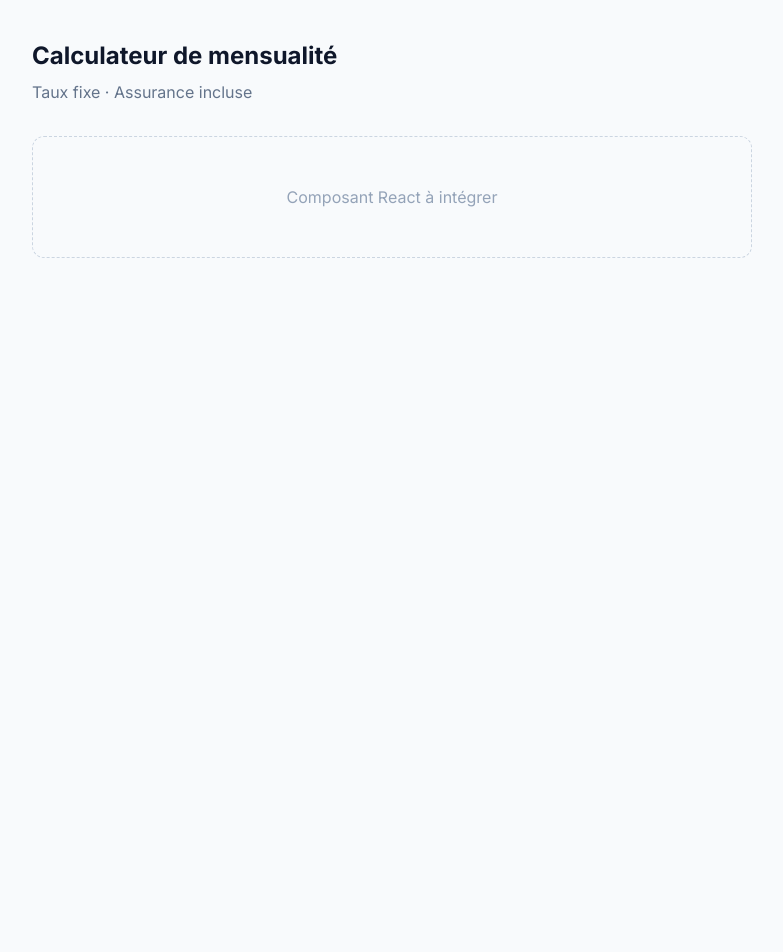
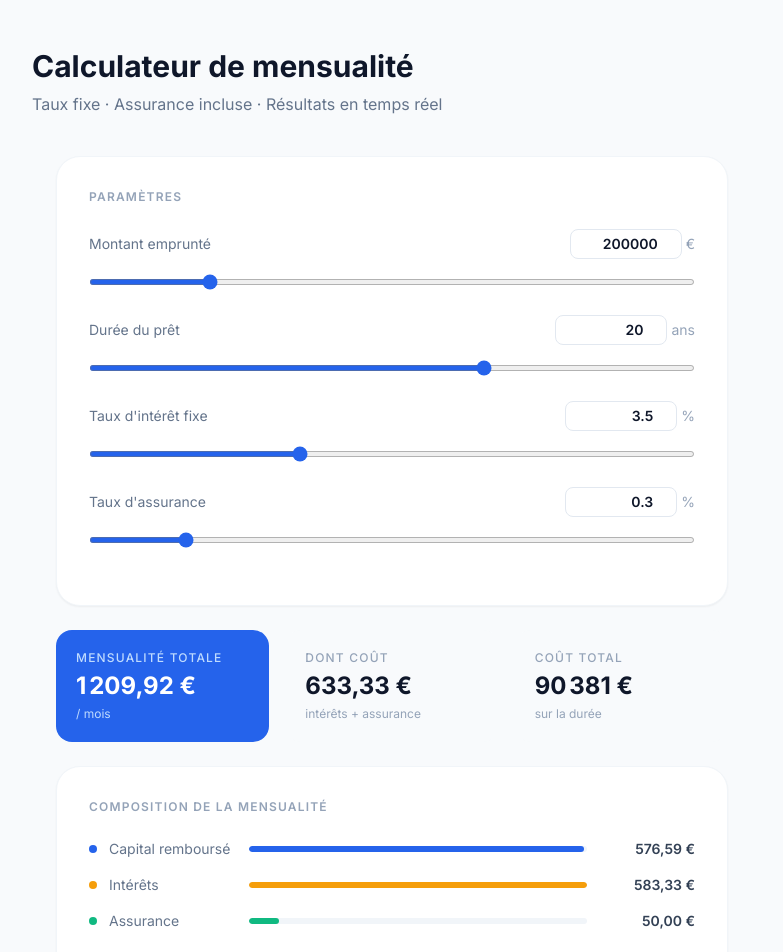
Before and after one commit to Levhoj/projet_immoV2, a Next.js app: page /outils/calculateur-mensualite in a window 1280 px wide. Shown: the top 952 px of the page, without its empty margins (248-1031 px from the left). Before the commit the page ends 800 px from the top, so only its background shows below. Built offline with nearby package versions, Linux system fonts and the light colour scheme.

Commit message:
Calculateur mensualité

```diff
--- a/src/app/outils/calculateur-mensualite/page.tsx
+++ b/src/app/outils/calculateur-mensualite/page.tsx
@@ -1,18 +1,14 @@
-/**
- * Page outil : Calculateur de mensualité
- * TODO : remplacer le placeholder par <CalculateurMensualite />
- *        en convertissant le widget HTML en composant React.
- */
+import CalculateurMensualite from '@/components/calculateurs/CalculateurMensualite'
+
 export default function CalculateurMensualitePage() {
   return (
-    <div className="max-w-3xl mx-auto px-6 py-10">
-      <h1 className="text-2xl font-bold text-slate-900 mb-2">
-        Calculateur de mensualité
-      </h1>
-      <p className="text-slate-500 mb-8">Taux fixe · Assurance incluse</p>
-      {/* TODO: <CalculateurMensualite /> */}
-      <div className="border border-dashed border-slate-300 rounded-xl p-12 text-center text-slate-400">
-        Composant React à intégrer
+    <div className="min-h-screen bg-slate-50">
+      <div className="max-w-3xl mx-auto px-6 py-12">
+        <div className="mb-10">
+          <h1 className="text-3xl font-bold text-slate-900 mb-2">Calculateur de mensualité</h1>
+          <p className="text-slate-500">Taux fixe · Assurance incluse · Résultats en temps réel</p>
+        </div>
+        <CalculateurMensualite />
       </div>
     </div>
   )
--- /dev/null
+++ b/src/components/calculateurs/CalculateurMensualite.tsx
@@ -0,0 +1,156 @@
+'use client'
+
+import { useState, useCallback } from 'react'
+
+function calculerMensualite(capital: number, tauxAnnuel: number, dureeAns: number): number {
+  const r = tauxAnnuel / 100 / 12
+  const n = dureeAns * 12
+  if (r === 0) return capital / n
+  return (capital * r * Math.pow(1 + r, n)) / (Math.pow(1 + r, n) - 1)
+}
+
+function fmt(n: number): string {
+  return n.toLocaleString('fr-FR', { minimumFractionDigits: 2, maximumFractionDigits: 2 }) + ' €'
+}
+
+function fmtInt(n: number): string {
+  return Math.round(n).toLocaleString('fr-FR') + ' €'
+}
+
+function pct(n: number): string {
+  return n.toFixed(2).replace('.', ',') + ' %'
+}
+
+interface FieldProps {
+  label: string
+  id: string
+  value: number
+  min: number
+  max: number
+  step: number
+  sliderMax?: number
+  unit?: string
+  onChange: (v: number) => void
+}
+
+function Field({ label, id, value, min, max, step, sliderMax, unit, onChange }: FieldProps) {
+  return (
+    <div className="mb-6">
+      <div className="flex justify-between items-center mb-2">
+        <label htmlFor={id} className="text-sm text-slate-500">{label}</label>
+        <div className="flex items-center gap-1">
+          <input
+            type="number"
+            id={id}
+            value={value}
+            min={min}
+            max={max}
+            step={step}
+            onChange={e => onChange(parseFloat(e.target.value) || 0)}
+            className="w-28 text-right text-sm font-semibold text-slate-900 border border-slate-200 rounded-lg px-2 py-1 focus:outline-none focus:border-blue-400 bg-white"
+          />
+          {unit && <span className="text-sm text-slate-400">{unit}</span>}
+        </div>
+      </div>
+      <input
+        type="range"
+        min={min}
+        max={sliderMax ?? max}
+        step={step}
+        value={Math.min(value, sliderMax ?? max)}
+        onChange={e => onChange(parseFloat(e.target.value))}
+        className="w-full accent-blue-600 h-1.5 rounded-full"
+      />
+    </div>
+  )
+}
+
+interface MetricProps {
+  label: string
+  value: string
+  sub?: string
+  highlight?: boolean
+}
+
+function Metric({ label, value, sub, highlight }: MetricProps) {
+  return (
+    <div className={`rounded-2xl p-5 flex flex-col gap-1 ${highlight ? 'bg-blue-600 text-white' : 'bg-slate-50 text-slate-900'}`}>
+      <span className={`text-xs font-medium uppercase tracking-widest ${highlight ? 'text-blue-200' : 'text-slate-400'}`}>{label}</span>
+      <span className={`text-2xl font-bold ${highlight ? 'text-white' : 'text-slate-900'}`}>{value}</span>
+      {sub && <span className={`text-xs ${highlight ? 'text-blue-200' : 'text-slate-400'}`}>{sub}</span>}
+    </div>
+  )
+}
+
+interface BarRowProps {
+  label: string
+  value: number
+  max: number
+  color: string
+  formatted: string
+}
+
+function BarRow({ label, value, max, color, formatted }: BarRowProps) {
+  const w = max > 0 ? Math.round(Math.abs(value) / max * 100) : 0
+  return (
+    <div className="flex items-center gap-3">
+      <div className="w-2 h-2 rounded-full flex-shrink-0" style={{ background: color }} />
+      <span className="text-sm text-slate-500 w-32 flex-shrink-0">{label}</span>
+      <div className="flex-1 bg-slate-100 rounded-full h-1.5 overflow-hidden">
+        <div className="h-1.5 rounded-full transition-all duration-500" style={{ width: `${w}%`, background: color }} />
+      </div>
+      <span className="text-sm font-semibold text-slate-700 w-24 text-right">{formatted}</span>
+    </div>
+  )
+}
+
+export default function CalculateurMensualite() {
+  const [montant, setMontant] = useState(200000)
+  const [duree, setDuree] = useState(20)
+  const [taux, setTaux] = useState(3.5)
+  const [assur, setAssur] = useState(0.30)
+
+  const mCredit = calculerMensualite(montant, taux, duree)
+  const mAssur = montant * assur / 100 / 12
+  const mTotal = mCredit + mAssur
+  const mInteret = montant * taux / 100 / 12
+  const mCapital = mCredit - mInteret
+  const n = duree * 12
+  const coutTotal = mTotal * n - montant
+
+  const maxBar = Math.max(mCapital, mInteret, mAssur)
+
+  return (
+    <div className="max-w-2xl mx-auto">
+      {/* Paramètres */}
+      <div className="bg-white rounded-3xl border border-slate-100 p-8 mb-6 shadow-sm">
+        <h2 className="text-xs font-semibold uppercase tracking-widest text-slate-400 mb-6">Paramètres</h2>
+        <Field label="Montant emprunté" id="montant" value={montant} min={10000} max={2000000} step={1000} sliderMax={1000000} unit="€" onChange={setMontant} />
+        <Field label="Durée du prêt" id="duree" value={duree} min={1} max={30} step={1} unit="ans" onChange={setDuree} />
+        <Field label="Taux d'intérêt fixe" id="taux" value={taux} min={0.1} max={10} step={0.01} unit="%" onChange={setTaux} />
+        <Field label="Taux d'assurance" id="assur" value={assur} min={0} max={2} step={0.01} unit="%" onChange={setAssur} />
+      </div>
+
+      {/* Métriques */}
+      <div className="grid grid-cols-3 gap-4 mb-6">
+        <Metric label="Mensualité totale" value={fmt(mTotal)} sub="/ mois" highlight />
+        <Metric label="Dont coût" value={fmt(mInteret + mAssur)} sub="intérêts + assurance" />
+        <Metric label="Coût total" value={fmtInt(coutTotal)} sub="sur la durée" />
+      </div>
+
+      {/* Décomposition */}
+      <div className="bg-white rounded-3xl border border-slate-100 p-8 shadow-sm">
+        <h2 className="text-xs font-semibold uppercase tracking-widest text-slate-400 mb-6">Composition de la mensualité</h2>
+        <div className="flex flex-col gap-4">
+          <BarRow label="Capital remboursé" value={mCapital} max={maxBar} color="#2563eb" formatted={fmt(mCapital)} />
+          <BarRow label="Intérêts" value={mInteret} max={maxBar} color="#f59e0b" formatted={fmt(mInteret)} />
+          <BarRow label="Assurance" value={mAssur} max={maxBar} color="#10b981" formatted={fmt(mAssur)} />
+        </div>
+        <div className="mt-6 pt-5 border-t border-slate-100 flex justify-between items-center">
+          <span className="text-sm text-slate-400">Taux tout compris</span>
+          <span className="text-sm font-semibold text-slate-700">{pct(taux + assur)}</span>
+        </div>
+      </div>
+    </div>
+  )
+}
```
